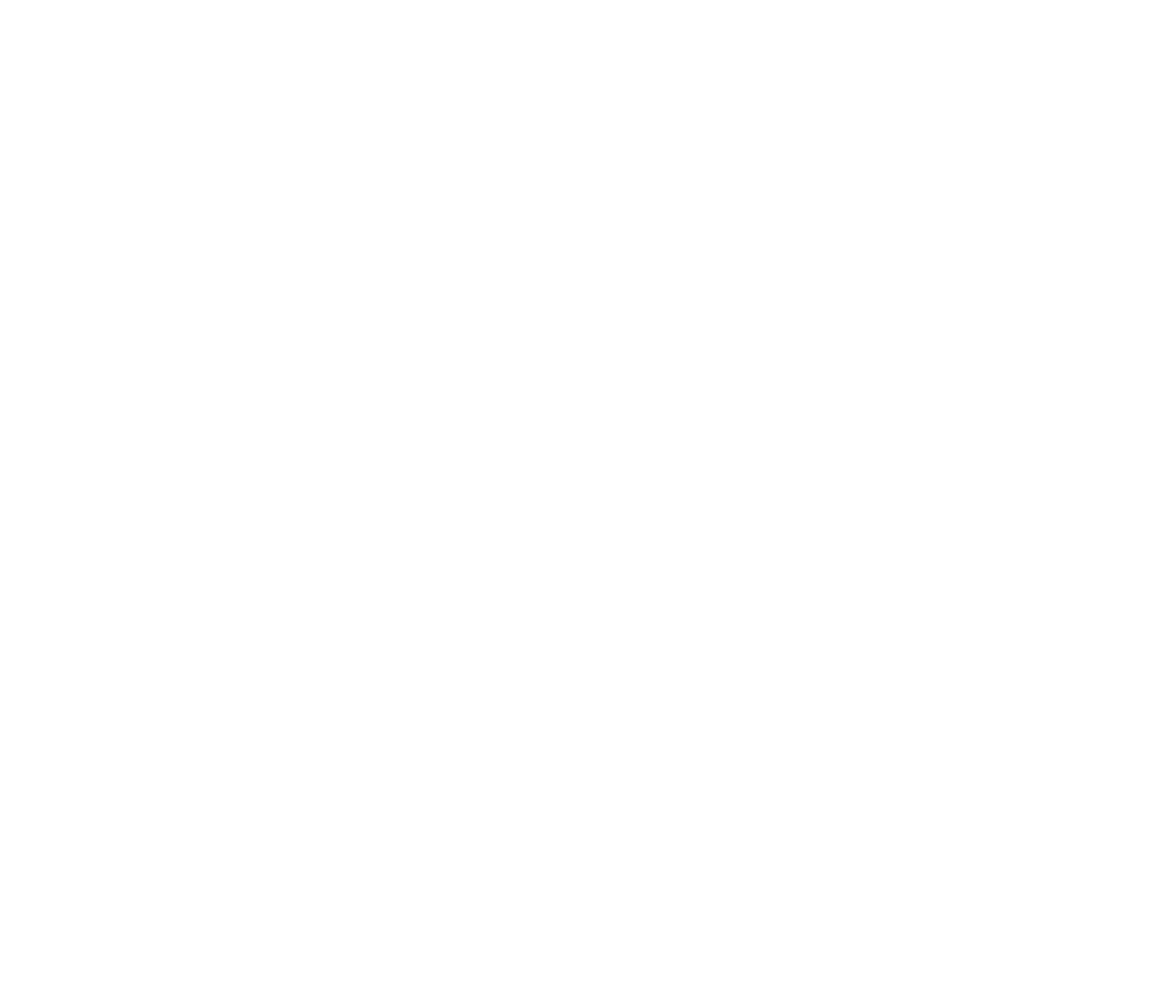
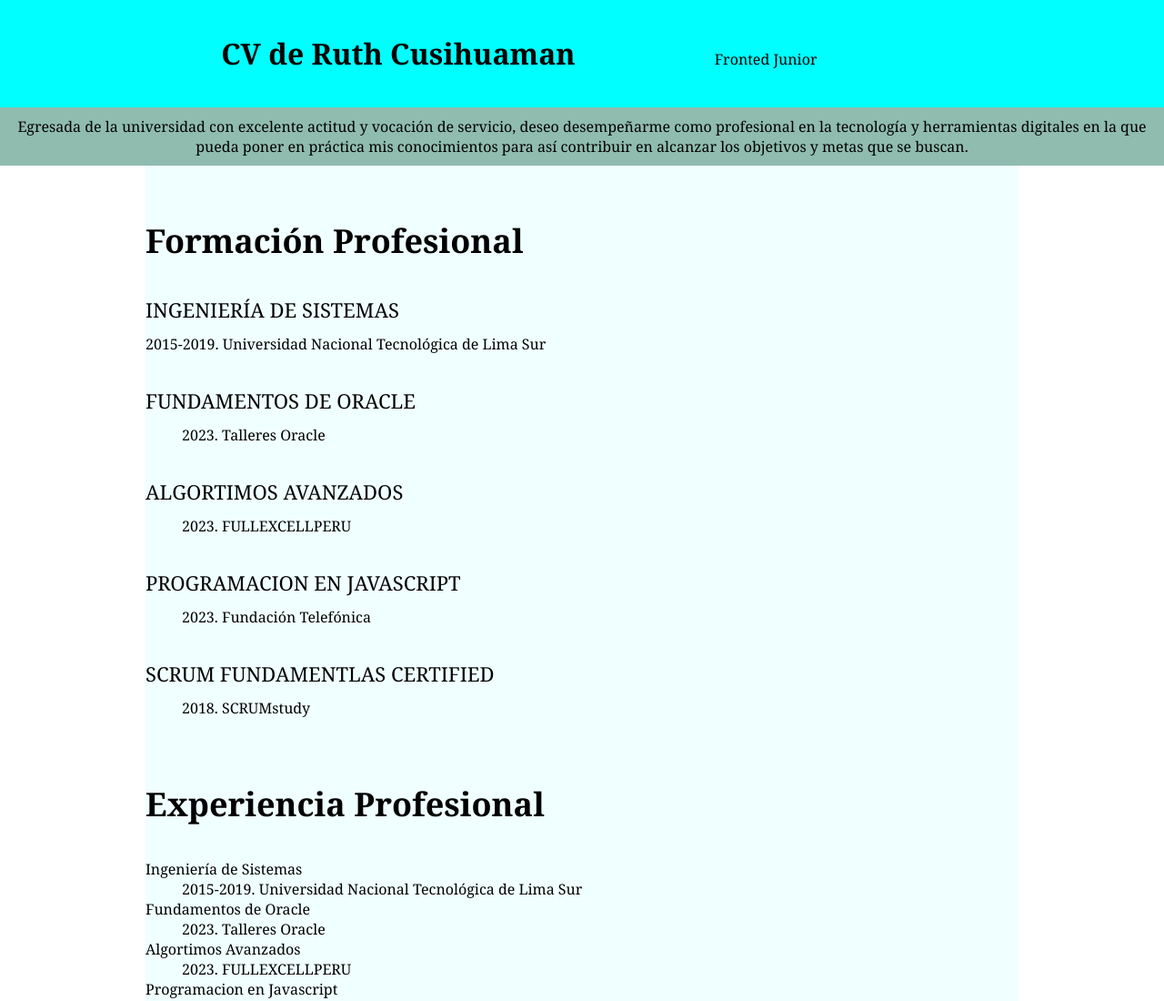
Before and after one commit to RuthCusihuamanSumaria/cvRuth, a plain HTML site: page index.html in a window 1280 px wide. Shown: the top 1100 px of the page at 91% size. Before the commit the page ends 800 px from the top, so only its background shows below. Drawn offline with Linux system fonts and the light colour scheme.

Commit message:
Agregando informacion profesional

```diff
--- a/index.html
+++ b/index.html
@@ -5,7 +5,99 @@
     <meta name="viewport" content="width=device-width, initial-scale=1.0">
     <title>Ruth</title>
 </head>
-<body>
+<body style="font-family: Georgia, 'Times New Roman', Times, serif; margin: 0;">
+    <header style="background-color: aqua; color: black;font-size: medium;text-align: center;padding: 16px;">
+
+        <h1 style="display: inline-block;width: 400px;font-weight: 700;">CV de Ruth Cusihuaman</h1>
+        <p style="display: inline-block;width: 400px;font-weight: 200;">Fronted Junior</p>
+    </header>
+    <div style="background-color:rgb(143, 188, 174);color: black;text-align: center;padding: 10px;">
+        Egresada de la universidad con excelente actitud y vocación de servicio,
+        deseo desempeñarme como profesional en la tecnología y herramientas digitales
+        en la que pueda poner en práctica mis conocimientos para así contribuir en
+        alcanzar los objetivos y metas que se buscan.
+    </div>
+    <section>
+        <div style="width: 960px; background-color: azure;height:100%; margin-right: auto;margin-left: auto;">
+            <div>
+                <img src=""></img>
+                <h3 style="font-size: 36px;font-weight: 700;">Formación Profesional</h3>
+                <div>
+                    <dl>
+                        <dt style="font-size: 22px; text-transform: uppercase;margin-bottom: 12px;margin-top: 36px;">Ingeniería de Sistemas</dt>
+                        <dd style="margin: 0;">2015-2019. Universidad Nacional Tecnológica de Lima Sur</dd>
+                        <dt style="font-size: 22px; text-transform: uppercase;margin-bottom: 12px;margin-top: 36px;">Fundamentos de Oracle</dt>
+                        <dd>2023. Talleres Oracle</dd>
+                        <dt style="font-size: 22px; text-transform: uppercase;margin-bottom: 12px;margin-top: 36px;">Algortimos Avanzados</dt>
+                        <dd>2023. FULLEXCELLPERU</dd>
+                        <dt style="font-size: 22px; text-transform: uppercase;margin-bottom: 12px;margin-top: 36px;">Programacion en Javascript</dt>
+                        <dd>2023. Fundación Telefónica</dd>
+                        <dt style="font-size: 22px; text-transform: uppercase;margin-bottom: 12px;margin-top: 36px;">Scrum Fundamentlas Certified</dt>
+                        <dd>2018. SCRUMstudy</dd>
+
+                    </dl>
+
+                </div>
+
+
+            </div>
+
+            <div style="margin-top: 70px;">
+                <h3 style="font-size: 36px;font-weight: 700;">Experiencia Profesional</h3>
+                <div>
+                    <dl>
+                        <dt>Ingeniería de Sistemas</dt>
+                        <dd>2015-2019. Universidad Nacional Tecnológica de Lima Sur</dd>
+                        <dt>Fundamentos de Oracle</dt>
+                        <dd>2023. Talleres Oracle</dd>
+                        <dt>Algortimos Avanzados</dt>
+                        <dd>2023. FULLEXCELLPERU</dd>
+                        <dt>Programacion en Javascript</dt>
+                        <dd>2023. Fundación Telefónica</dd>
+                        <dt>Scrum Fundamentlas Certified</dt>
+                        <dd>2018. SCRUMstudy</dd>
+
+                    </dl>
+
+                </div>
+
+
+            </div>
+
+            <div style="margin-top: 70px;">
+                <h3 style="font-size: 36px;font-weight: 700;">Adicional</h3>
+                <div>
+                    <dl>
+                        <dt style="font-size: 22px; text-transform: uppercase;margin-bottom: 12px;margin-top: 36px;">Ingeniería de Sistemas</dt>
+                        <dd>2015-2019. Universidad Nacional Tecnológica de Lima Sur</dd>
+                        <dt style="font-size: 22px; text-transform: uppercase;margin-bottom: 12px;margin-top: 36px;">Fundamentos de Oracle</dt>
+                        <dd>2023. Talleres Oracle</dd>
+                        <dt style="font-size: 22px; text-transform: uppercase;margin-bottom: 12px;margin-top: 36px;">Algortimos Avanzados</dt>
+                        <dd>2023. FULLEXCELLPERU</dd>
+                    </dl>
+
+                </div>
+
+
+            </div>
+
+            <div style="margin-top: 70px;">
+                <h3 style="font-size: 36px;font-weight: 700;">Otros</h3>
+                <ul style="margin-top: 12px; padding: 0px;">
+                    <li style="margin-top: 16px;">cursos online</li>
+                </ul>
+            </div>
+
+            <div style="margin-top: 70px;">
+                <h3 style="font-size: 36px;font-weight: 700;">Contacto</h3>
+                <ul style="margin-top: 12px; padding: 0px;">
+                    <li style="margin-top: 16px;">
+                        <a href="https://github.com/RuthCusihuamanSumaria" target="_blank">GitHub</a>
+                    </li>
+                </ul>
+            </div>
+        </div>
+    </section>
 
 </body>
 </html>
```
